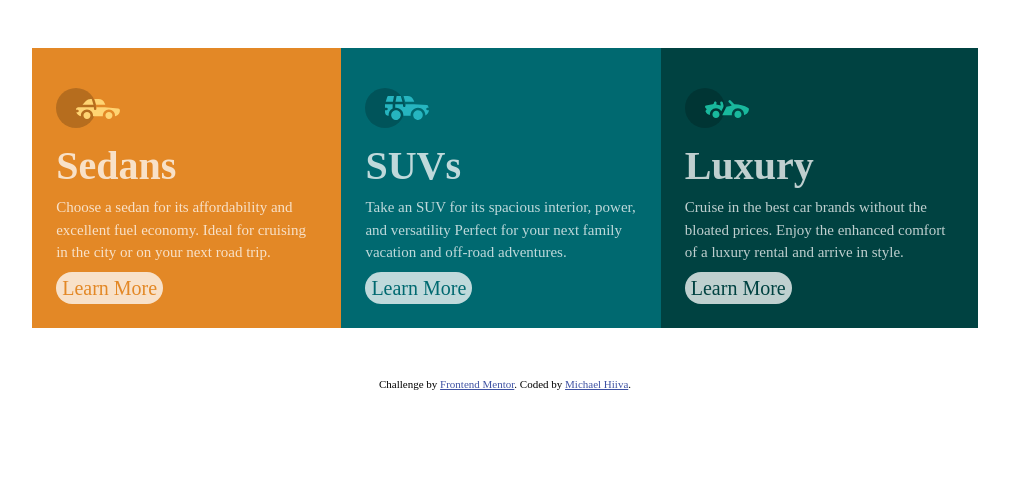
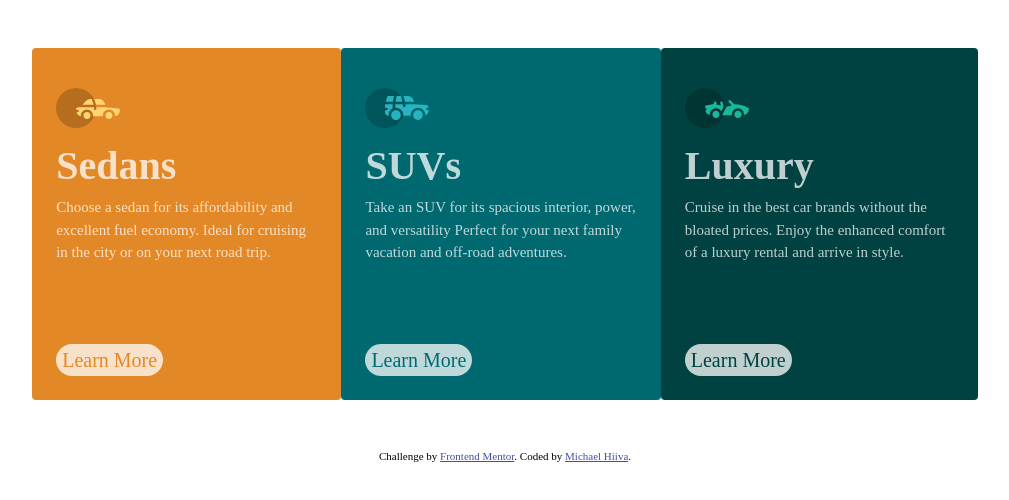
Before and after one commit to michaelhiiva/3-Column-Preview-Card-Component-Frontend-Mentor, a plain HTML site: page index.html in a window 1280 px wide. Shown: the whole page, without its empty margins (135-1144 px from the left). Drawn offline with Linux system fonts and the light colour scheme.

Commit message:
Fixed Style.

```diff
--- a/css/styles.css
+++ b/css/styles.css
@@ -37,6 +37,7 @@ body {
   max-width: 90%;
   margin: 0rem auto;
   padding: 1.5rem;
+  border-radius: .25rem;
 }
 
 @media only screen and (min-width: 800px) {
@@ -80,7 +81,7 @@ body {
 }
 
 .choices_btn__learn-more {
-  margin-top: .5rem;
+  margin-top: 5rem;
   font-size: 1.25rem;
   border: 0px;
   border-radius: 1rem;
```
